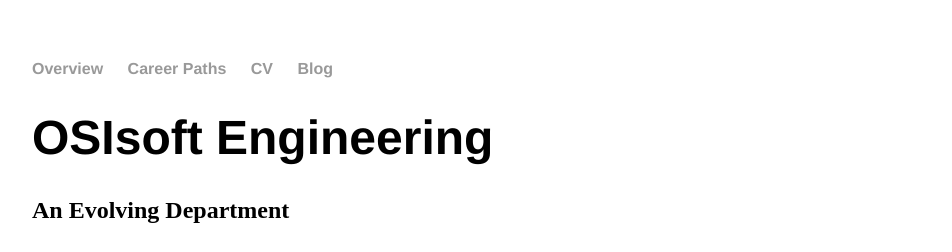
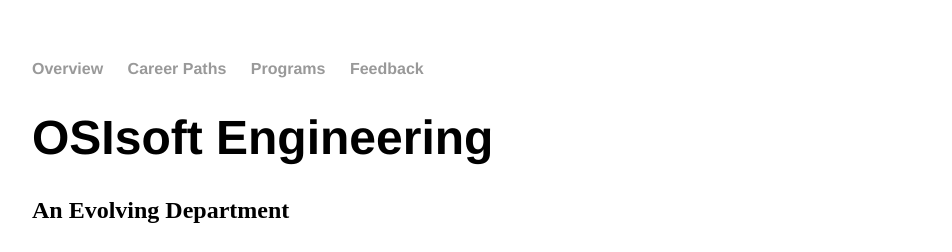
Before and after one commit to OSIEng/osieng.github.io, a Jekyll site: the page built from index.html, in a window 1280 px wide and 900 px high. Shown: the top 252 px of the window, without its empty margins (160-1112 px from the left). Built offline with Jekyll 4.4.1, drawn with Linux system fonts in a browser that asks for light colours.

Commit message:
Update default.html

```diff
--- a/_layouts/default.html
+++ b/_layouts/default.html
@@ -10,8 +10,8 @@
 	    		<ul>
 	        		<li><a href="/">Overview</a></li>
 		        	<li><a href="/career">Career Paths</a></li>
-	        		<li><a href="/cv">CV</a></li>
-	        		<li><a href="/blog">Blog</a></li>
+	        		<li><a href="/programs">Programs</a></li>
+	        		<li><a href="/feedback">Feedback</a></li>
 	    		</ul>
 			</nav>
 			<div class="container">
```
